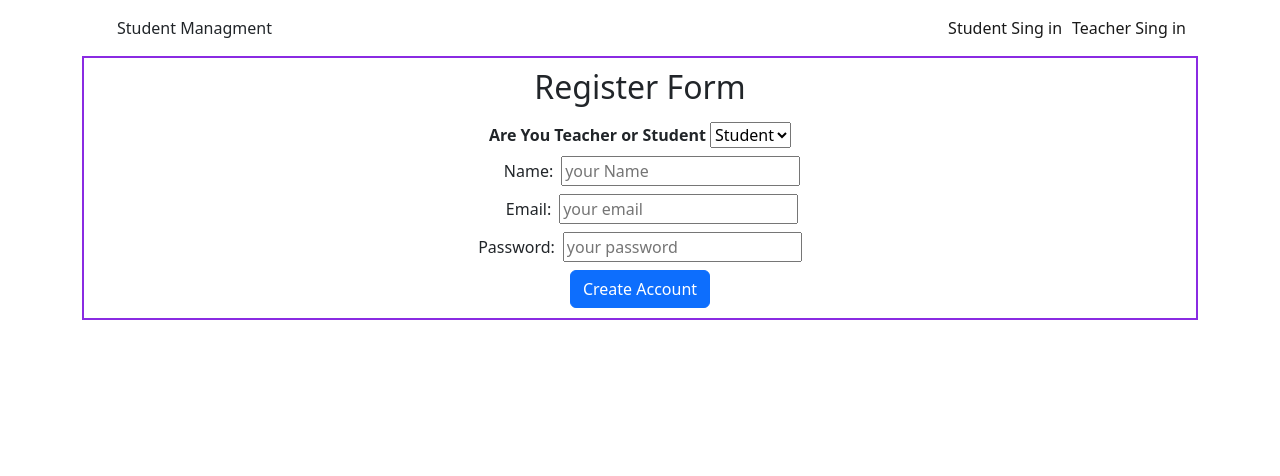
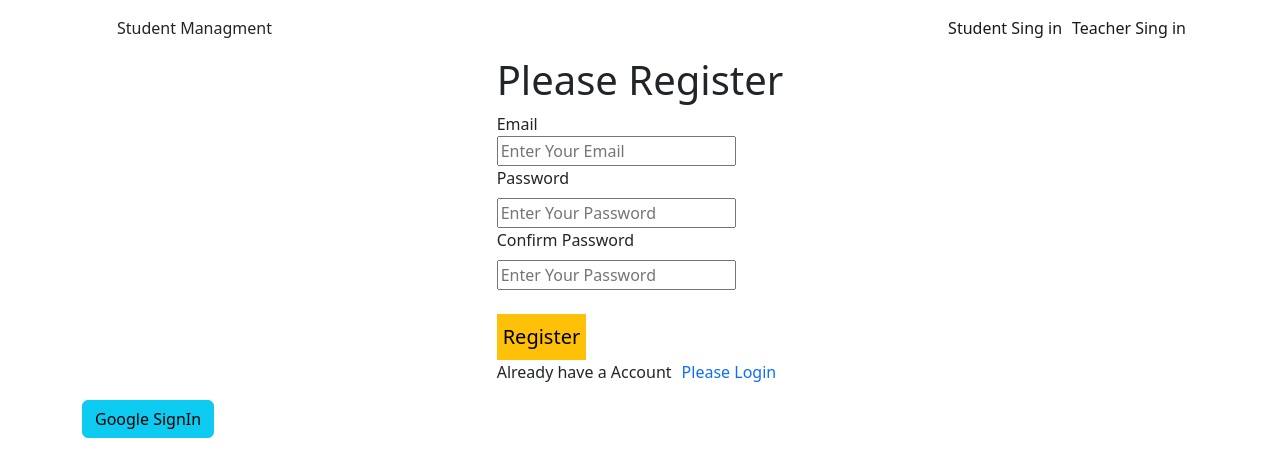
Before and after one commit to alamin00006/student-attendance, a React (Create React App) app: page /register in a window 1280 px wide. Shown: the top 476 px of the page. Built offline with nearby package versions, Linux system fonts and the light colour scheme; no server answers.

Commit message:
password confirm field

```diff
--- a/package.json
+++ b/package.json
@@ -11,8 +11,10 @@
     "react": "^18.2.0",
     "react-bootstrap": "^2.5.0",
     "react-dom": "^18.2.0",
+    "react-firebase-hooks": "^5.0.3",
     "react-router-dom": "^6.3.0",
     "react-scripts": "5.0.1",
+    "react-toastify": "^9.0.8",
     "web-vitals": "^2.1.4"
   },
   "scripts": {
--- a/src/App.js
+++ b/src/App.js
@@ -4,7 +4,7 @@ import { Route, Routes } from 'react-router-dom';
 import Navber from './components/Navber/Navber';
 import Student from './components/Student/Student';
 import Teacher from './components/Teacher/Teacher';
-import Register from './components/Register/Register';
+import SignUp from './components/SignUp/SignUp';
 function App() {
   return (
     <div className='container'>
@@ -13,7 +13,7 @@ function App() {
 
        <Route  path='/student' element={<Student></Student>}></Route>
        <Route  path='/teacher' element={<Teacher></Teacher>}></Route>
-       <Route  path='/register' element={<Register></Register>}></Route>
+       <Route  path='/register' element={<SignUp></SignUp>}></Route>
        </Routes>
 
     </div>
--- /dev/null
+++ b/src/components/Loading/Loading.js
@@ -0,0 +1,11 @@
+import React from 'react';
+
+const Loading = () => {
+    return (
+        <div>
+            <h1>Loading...</h1>
+        </div>
+    );
+};
+
+export default Loading;
--- a/src/components/Register/Register.js
+++ /dev/null
@@ -1,26 +0,0 @@
-import React from 'react';
-import '../Register/Register.css'
-
-const Register = () => {
-    return (
-        <div className='container student-form'>
-            <h2 className='text-center mb-3'>Register Form</h2>
-            <form className='text-center'>
-                <span className='title'>Are You Teacher or Student </span>
-                <select>
-                    <option>Student</option>
-                    <option>Teacher</option>
-                </select><br/>
-         <label className='ms-4'>Name: </label>
-         <input className=' ms-2 mt-2' placeholder='your Name' type='text'/><br/>
-         <label className='ms-4'>Email: </label>
-         <input className=' ms-2 mt-2' placeholder='your email' type='email'/><br/>
-         <label>Password: </label>
-         <input className='ms-2 mt-2' placeholder='your password' type='password'/><br/>
-        <button className=' btn btn-primary mt-2'>Create Account</button><br/>
-      </form>
-        </div>
-    );
-};
-
-export default Register;
--- /dev/null
+++ b/src/components/SignUp/SignUp.js
@@ -0,0 +1,129 @@
+import React, { useEffect, useState } from 'react';
+import { useAuthState, useCreateUserWithEmailAndPassword, useSignInWithGoogle } from 'react-firebase-hooks/auth';
+import { Link, useNavigate } from 'react-router-dom';
+import auth from '../../firebase.init';
+import { ToastContainer, toast } from 'react-toastify';
+import 'react-toastify/dist/ReactToastify.css';
+import Loading from '../Loading/Loading';
+
+
+const SignUp = () => {
+
+    const [userInfo, setUserInfo] = useState({
+        email: "",
+        password : '',
+        confirmPass: ""
+    })
+
+    const [error, setError] = useState({
+        emailError : "",
+        passWordError: ""
+    })
+
+
+
+
+    const [signInWithGoogle, googleUser, googleLoading, googleError] = useSignInWithGoogle(auth);
+
+      const [
+          createUserWithEmailAndPassword,
+          user,
+          loading,
+          hookError,
+        ] = useCreateUserWithEmailAndPassword(auth,{sendEmailVerification:true});
+        const navigate = useNavigate();
+      useEffect(() =>{
+          if(user){
+              navigate('/home')
+          }
+      },[user])
+
+      useEffect(() =>{
+          if(hookError){
+              toast(hookError.message)
+       }
+      },[hookError,googleError])
+
+      const emailCheck = (e) =>{
+          const emailRegex = /\S+@\S+\.\S+/;
+         const validEmail = emailRegex.test(e.target.value);
+         if(validEmail){
+          setUserInfo({...userInfo, email:e.target.value})
+          setError({...error, emailError: ''})
+         }else{
+          setError({...error, emailError: 'Invalid Email'})
+          setUserInfo({...userInfo, email:''})
+         }
+          }
+
+      const passwordCheck = (e) =>{
+          const passwordRegex = /.{6,}/;
+
+          const validPassWord = passwordRegex.test(e.target.value);
+          if(validPassWord){
+              setUserInfo({...userInfo, password:e.target.value})
+              setError({...error, passWordError: ''})
+             }else{
+              setError({...error, passWordError: 'Invalid Password'})
+              setUserInfo({...userInfo, password:''})
+             }
+             console.log(userInfo)
+       }
+
+       const confirmPasswordCheck = (e)=>{
+
+          if(e.target.value === userInfo.password){
+              setUserInfo({...userInfo, confirmPass: e.target.value})
+              setError({...error, passWordError: ''})
+             }else{
+
+              setError({...error, passWordError: 'dont Match'})
+              setUserInfo({...userInfo, confirmPass:"" })
+             }
+       }
+       const [Loadinguser, Userloading] = useAuthState(auth);
+       if(Userloading){
+         return <Loading></Loading> ;
+       }
+
+
+
+
+   const handleSubmit =(e)=>{
+     e.preventDefault();
+
+     createUserWithEmailAndPassword(userInfo.email, userInfo.password);
+
+
+   }
+
+      return (
+          <div>
+
+          <form onSubmit={handleSubmit} className='d-flex justify-content-center login-form'>
+         <div>
+         <h1 className='form-title'>Please Register</h1>
+              <label htmlFor="email">Email</label>
+              <input onChange={emailCheck} className='d-block' placeholder='Enter Your Email' type="email" name="email" id="email" />
+             {error?.emailError && <p className='text-danger'>{error.emailError}</p>}
+
+              <label htmlFor="password">Password</label>
+              <input onChange={passwordCheck} className='d-block mt-2' type="password" placeholder='Enter Your Password' name="password" id="password" />
+              {error?.passWordError&& <p className='text-danger'>{error.passWordError}</p>}
+              <label htmlFor="password">Confirm Password</label>
+              <input onChange={confirmPasswordCheck} className='d-block mt-2' type="password" placeholder='Enter Your Password' name="confirmPassword" id="password" />
+              <p></p>
+             <input className='bg-warning border-0 py-2 mt-2 fs-5' type="submit" value="Register" />
+             <p>Already have a Account<Link to = "/login">Please Login
+             </Link></p>
+
+             <ToastContainer/>
+         </div>
+          </form>
+          <button onClick={()=>signInWithGoogle()} className='btn btn-info google-signIn'>Google SignIn</button>
+      </div>
+
+      );
+  };
+
+  export default SignUp;
```
Also changed, not shown: src/components/SignUp/SignUp.css (renamed from src/components/Register/Register.css), 1 other file (tests, documents, lock files or other folders).
